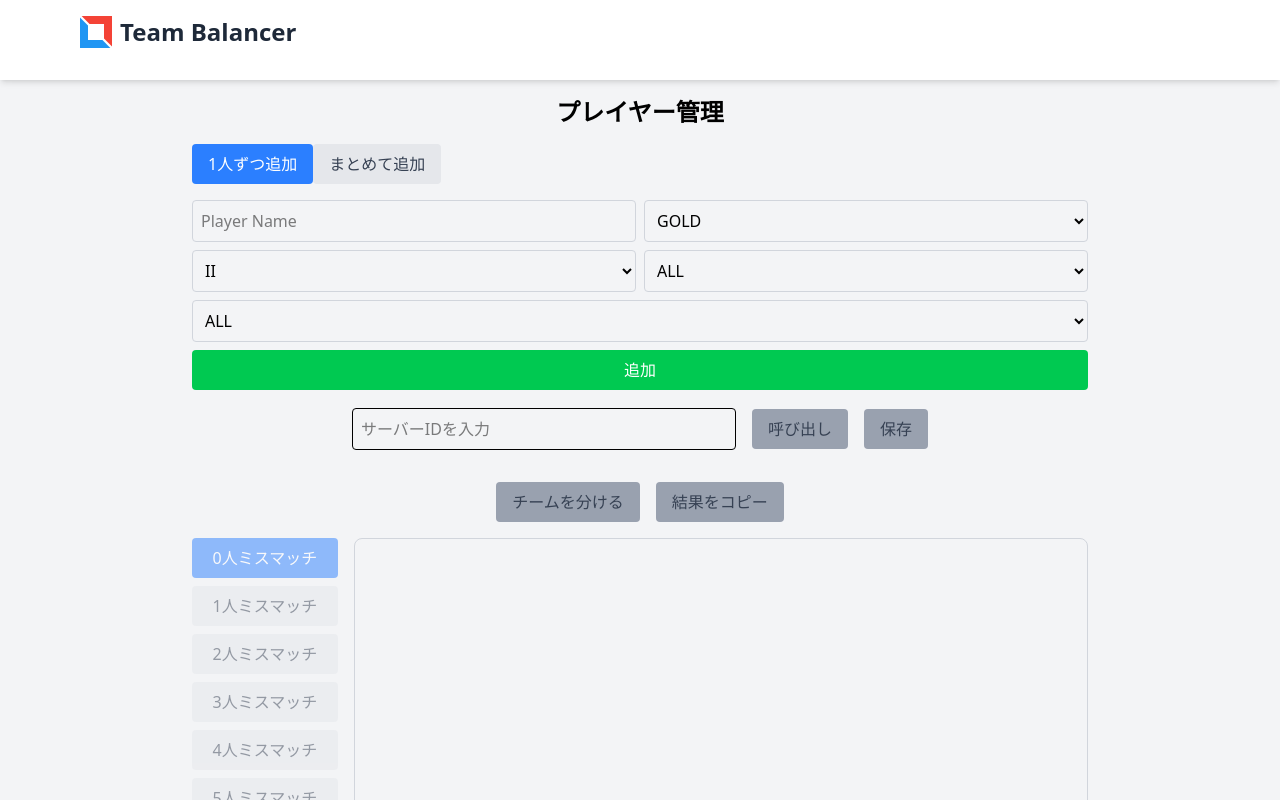
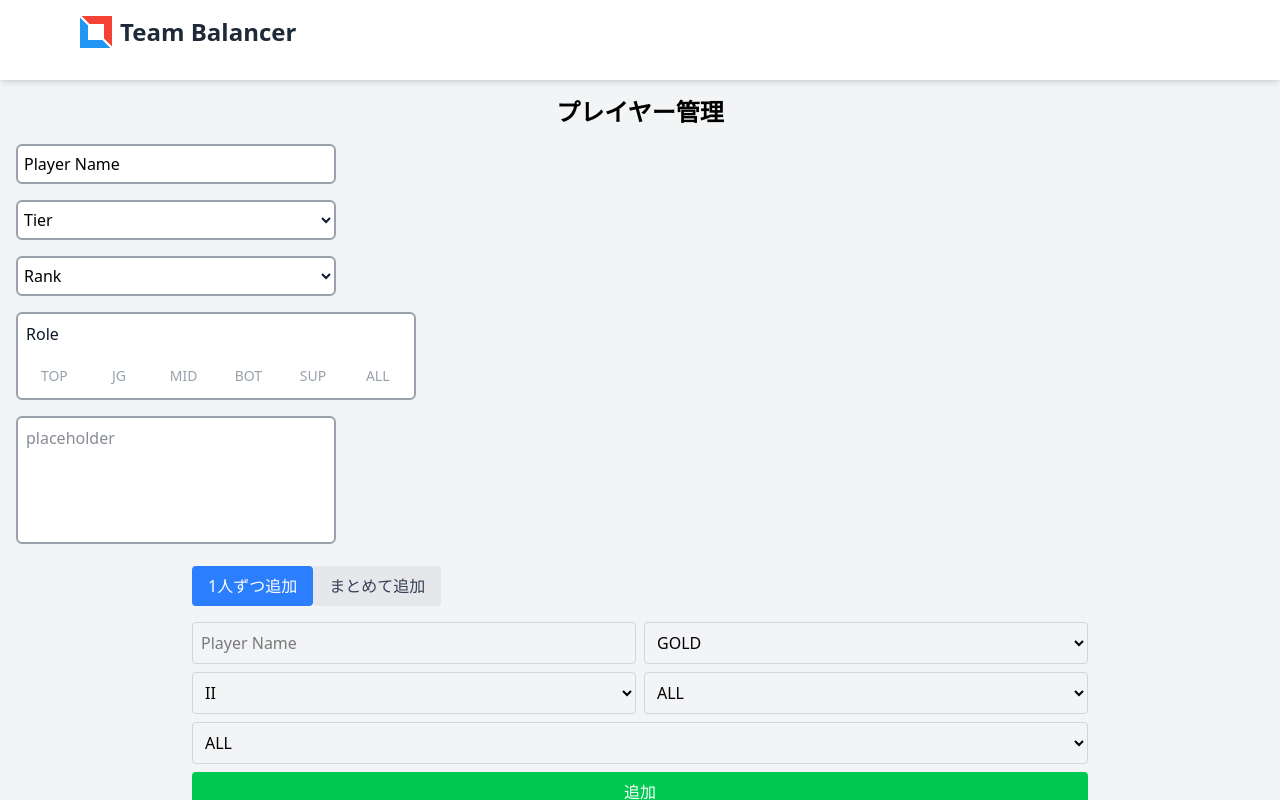
Before and after one commit to karasu354/team-balancer, a Next.js app: page / in a window 1280 px wide. Shown: the top 800 px of the page. Built offline with nearby package versions, Linux system fonts and the light colour scheme.

Commit message:
Feature/38 create input component (#45)

```diff
--- /dev/null
+++ b/components/Input/CheckBox.tsx
@@ -0,0 +1,48 @@
+import React from 'react'
+
+interface Option {
+  label: string
+  value: string
+}
+
+interface Props {
+  values: string[]
+  setValues: (values: string[]) => void
+  label: string
+  options: Option[]
+}
+
+const CheckBox: React.FC<Props> = ({ values, setValues, label, options }) => {
+  const handleCheck = (optionValue: string) => {
+    if (values.includes(optionValue)) {
+      setValues(values.filter((value) => value !== optionValue))
+    } else {
+      setValues([...values, optionValue])
+    }
+  }
+
+  return (
+    <div className="relative w-full">
+      <div className="flex w-100 flex-col rounded-md border-2 border-gray-400 bg-white">
+        <p className="p-2 text-gray-900 select-none">{label}</p>
+        <nav className="flex justify-between gap-2 p-2">
+          {options.map((option) => (
+            <div
+              key={option.value}
+              onClick={() => handleCheck(option.value)}
+              className={`min-w-[20px] flex-1 cursor-pointer rounded-md p-1 text-center text-sm transition-colors select-none hover:bg-gray-300 ${
+                values.includes(option.value)
+                  ? 'bg-gray-200 text-gray-900'
+                  : 'bg-white text-gray-400'
+              }`}
+            >
+              {option.label}
+            </div>
+          ))}
+        </nav>
+      </div>
+    </div>
+  )
+}
+
+export default CheckBox
--- /dev/null
+++ b/components/Input/Dropdown.tsx
@@ -0,0 +1,51 @@
+import React, { useState } from 'react'
+
+interface Option {
+  label: string
+  value: string
+}
+
+interface Props {
+  value: string
+  setValue: (value: string) => void
+  label: string
+  options: Option[]
+}
+
+const Dropdown: React.FC<Props> = ({ value, setValue, label, options }) => {
+  const [isFocused, setIsFocused] = useState(false)
+
+  return (
+    <div className="relative w-full">
+      <select
+        id="dropdown-field"
+        value={value}
+        onChange={(e) => setValue(e.target.value)}
+        onFocus={() => setIsFocused(true)}
+        onBlur={() => setIsFocused(false)}
+        className="h-10 w-80 rounded-md border-2 border-gray-400 bg-white px-2 pt-3 text-gray-900 outline-none focus:border-blue-500"
+        required
+      >
+        <option value="" disabled hidden />
+        {options.map((option) => (
+          <option key={option.value} value={option.value}>
+            {option.label}
+          </option>
+        ))}
+      </select>
+
+      <label
+        htmlFor="dropdown-field"
+        className={`pointer-events-none absolute left-2 transition-all duration-300 ${
+          isFocused || value
+            ? 'top-0 px-1 text-xs text-gray-400'
+            : 'top-1/2 -translate-y-1/2'
+        }`}
+      >
+        {label}
+      </label>
+    </div>
+  )
+}
+
+export default Dropdown
--- /dev/null
+++ b/components/Input/InputText.tsx
@@ -0,0 +1,39 @@
+import React, { useState } from 'react'
+
+interface Props {
+  value: string
+  setValue: (value: string) => void
+  label: string
+}
+
+const InputText: React.FC<Props> = ({ value, setValue, label }) => {
+  const [isFocused, setIsFocused] = useState(false)
+
+  return (
+    <div className="relative w-full">
+      <input
+        id="input-field"
+        type="text"
+        value={value}
+        onChange={(e) => setValue(e.target.value)}
+        onFocus={() => setIsFocused(true)}
+        onBlur={() => setIsFocused(false)}
+        className="h-10 w-80 rounded-md border-2 border-gray-400 bg-white px-2 pt-3 outline-none focus:border-blue-500"
+        required
+      />
+
+      <label
+        htmlFor="input-field"
+        className={`pointer-events-none absolute left-2 transition-all duration-300 ${
+          isFocused || value
+            ? 'top-0 px-1 text-xs text-gray-400'
+            : 'top-1/2 -translate-y-1/2'
+        }`}
+      >
+        {label}
+      </label>
+    </div>
+  )
+}
+
+export default InputText
--- /dev/null
+++ b/components/Input/Textarea.tsx
@@ -0,0 +1,24 @@
+import React, { useState } from 'react'
+
+interface Props {
+  value: string
+  setValue: (value: string) => void
+  placeholder?: string
+}
+
+const Textarea: React.FC<Props> = ({ value, setValue, placeholder }) => {
+  return (
+    <div className="w-full">
+      <textarea
+        id="textarea-field"
+        value={value}
+        placeholder={placeholder || ''}
+        onChange={(e) => setValue(e.target.value)}
+        className="h-32 w-80 resize-none rounded-md border-2 border-gray-400 bg-white p-2 text-gray-900 outline-none focus:border-blue-500"
+        required
+      />
+    </div>
+  )
+}
+
+export default Textarea
--- a/pages/index.tsx
+++ b/pages/index.tsx
@@ -1,6 +1,10 @@
 import React, { useEffect, useState } from 'react'
 
 import DividedTeamTable from '../components/DividedTeamTable'
+import CheckBox from '../components/Input/CheckBox'
+import Dropdown from '../components/Input/Dropdown'
+import InputText from '../components/Input/InputText'
+import Textarea from '../components/Input/Textarea'
 import PlayerInputForm from '../components/PlayerInputForm'
 import PlayersTable from '../components/PlayersTable'
 import ServerIdForm from '../components/ServerIdForm'
@@ -45,9 +49,45 @@ const Home = () => {
     handleAppUpdate()
   }
 
+  const [value, setValue] = useState<string>('')
+  useEffect(() => {
+    console.log('value : ', value)
+  }, [value])
+  const [values, setValues] = useState<string[]>([])
+
   return (
     <div className="flex min-h-screen flex-col items-center justify-center space-y-4 bg-gray-100 p-4">
       <h1 className="text-2xl font-bold">プレイヤー管理</h1>
+
+      <InputText value={value} setValue={setValue} label="Player Name" />
+      <Dropdown
+        label="Tier"
+        options={Object.values(rankEnum).map((rank) => ({
+          value: rank,
+          label: rank,
+        }))}
+        value={value}
+        setValue={setValue}
+      />
+      <Dropdown
+        label="Rank"
+        options={Object.values(tierEnum).map((tier) => ({
+          value: tier,
+          label: tier,
+        }))}
+        value={value}
+        setValue={setValue}
+      />
+      <CheckBox
+        label="Role"
+        options={Object.values(roleEnum).map((role) => ({
+          value: role,
+          label: role,
+        }))}
+        values={values}
+        setValues={setValues}
+      />
+      <Textarea value={value} setValue={setValue} placeholder="placeholder" />
 
       <PlayerInputForm
         teamBalancer={teamBalancer}
```
Also changed, not shown: 1 other file (tests, documents, lock files or other folders).
